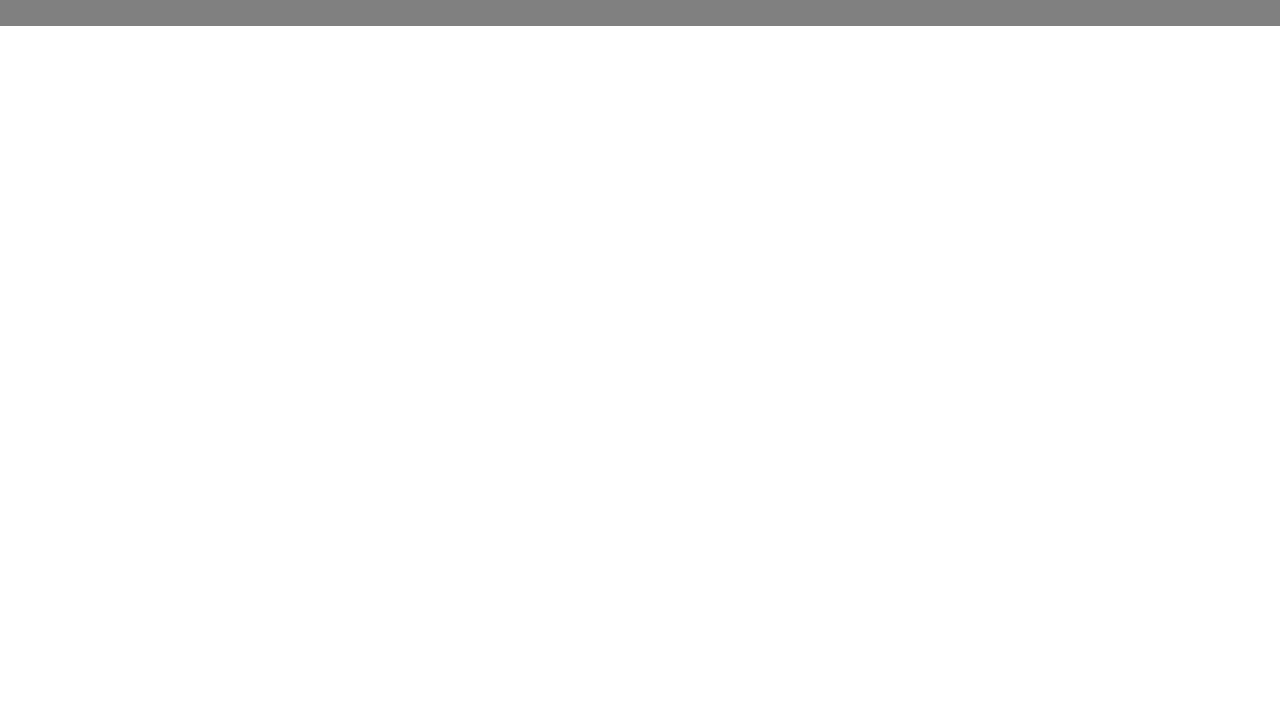
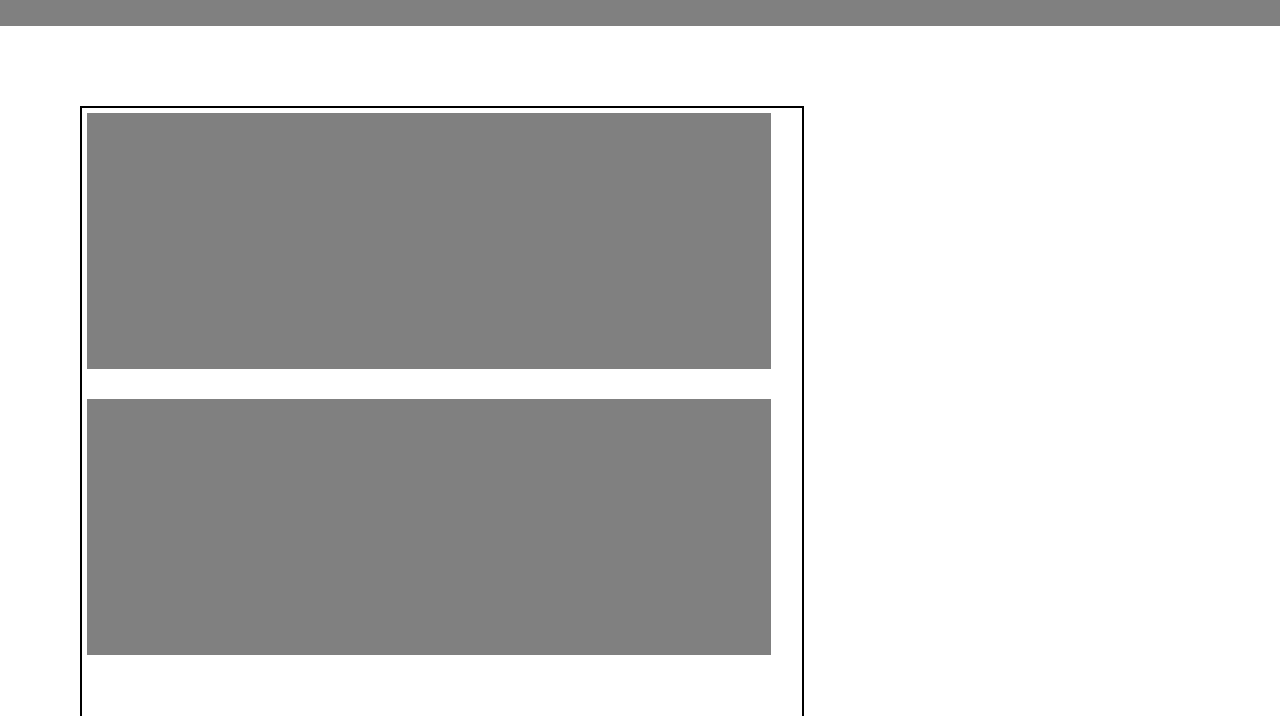
Before and after one commit to AndersonPedrosoLeite/projetoTSIfrontEnd, a website with bundled scripts: page index.html in a window 1280 px wide. Shown: the part 84-800 px from the top of the page. Built offline with nearby package versions, Linux system fonts and the light colour scheme; what lightweight-charts would draw is missing.

Commit message:
structure of index

```diff
--- a/css/style.css
+++ b/css/style.css
@@ -4,7 +4,7 @@
     font-family: Arial, Helvetica, sans-serif;
 }
  body{
-    height: 100vh;
+    height: 200vh;
 }
 /* ===================================== HEADER NAVEGATION =================================================*/
 
@@ -41,7 +41,7 @@ li a:hover{
     box-shadow: 1px 1px, 4px #2d2d2d;
     color: purple;
     justify-content: space-between;
-    height: 7%;
+    height: 10%;
 }
 .logo-header{
     width: 20%;
@@ -74,8 +74,6 @@ li a:hover{
 }
 .content{
     text-align: center;
-    padding-top: 5em;
-    height: 100vh;
     transition: 1s;
 }
 .btn_icon_header{
@@ -124,12 +122,35 @@ li a:hover{
 }
 /* ===================================== MAIN =================================================*/
 main{
-    width: 40%;
-    height: 70vh;
+    width: 100%;
+    height: 80%;
+    display: flex;
+    flex-direction: column;
+}
+.charts{
+    border: 2px solid black;
+    align-items: center;
+    height: 50%;
+    width: 90vh;
+    margin: 5em 10em 5em 5em;
+}
+#firstContainer{
+    background-color:grey;
+    width: 95%;
+    height: 40%;
+    margin: 5px 5px 5px 5px
+}
+#secContainer{
+    background-color:grey;
+    width: 95%;
+    height: 40%;
+    margin: 30px 5px 5px 5px
 }
 /* ===================================== FOOTER=================================================*/
 footer{
-    height: 15vh;
+    display: flex;
+    height: 14%;
+    background-color: #2d2d2d;
 }
 @media screen and (max-width:768px) {
     .btn_icon_header{
--- a/index.html
+++ b/index.html
@@ -46,24 +46,25 @@
 
         </div>
         <div tabindex="0" onclick="closeSideBar()" class="content" id="content">
-            <div>
-                <h1></h1>
-            </div>
     </header>
     <main>
-        <section class="dois">
+        <section class="charts">
             <div id="firstContainer">
 
             </div>
+            <div id="secContainer">
+
+            </div>
         </section>
+        <aside>
+
+        </aside>
     </main>
-    <aside>
 
-    </aside>
    <footer>
         <p>
             TradingView Lightweight Charts™
-            Copyright (с) 2023 TradingView, Inc. https://www.tradingview.com/
+            Copyright (с) 2023 TradingView, Inc. www.tradingview.com
         </p>
    </footer>
 </body>
```
